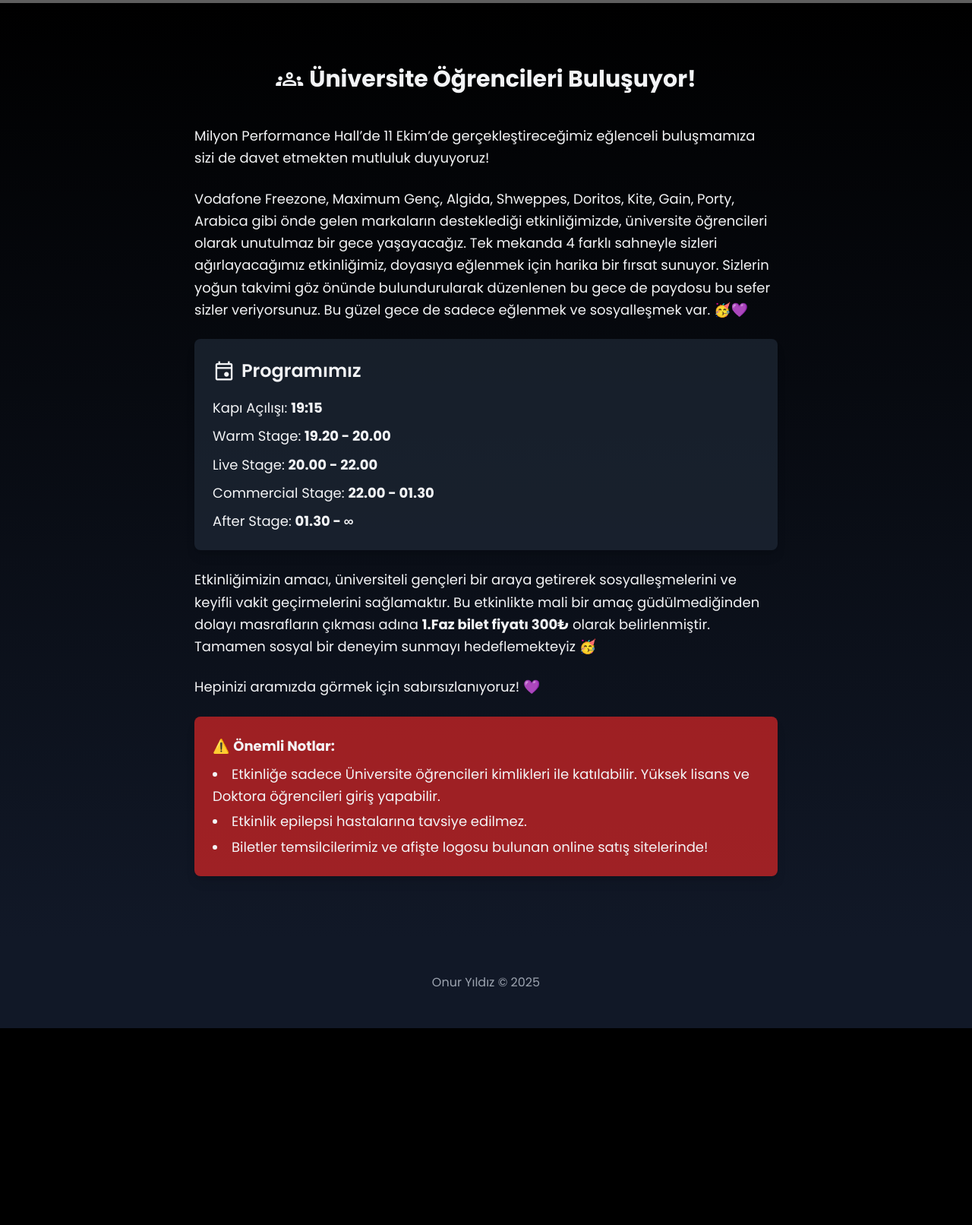
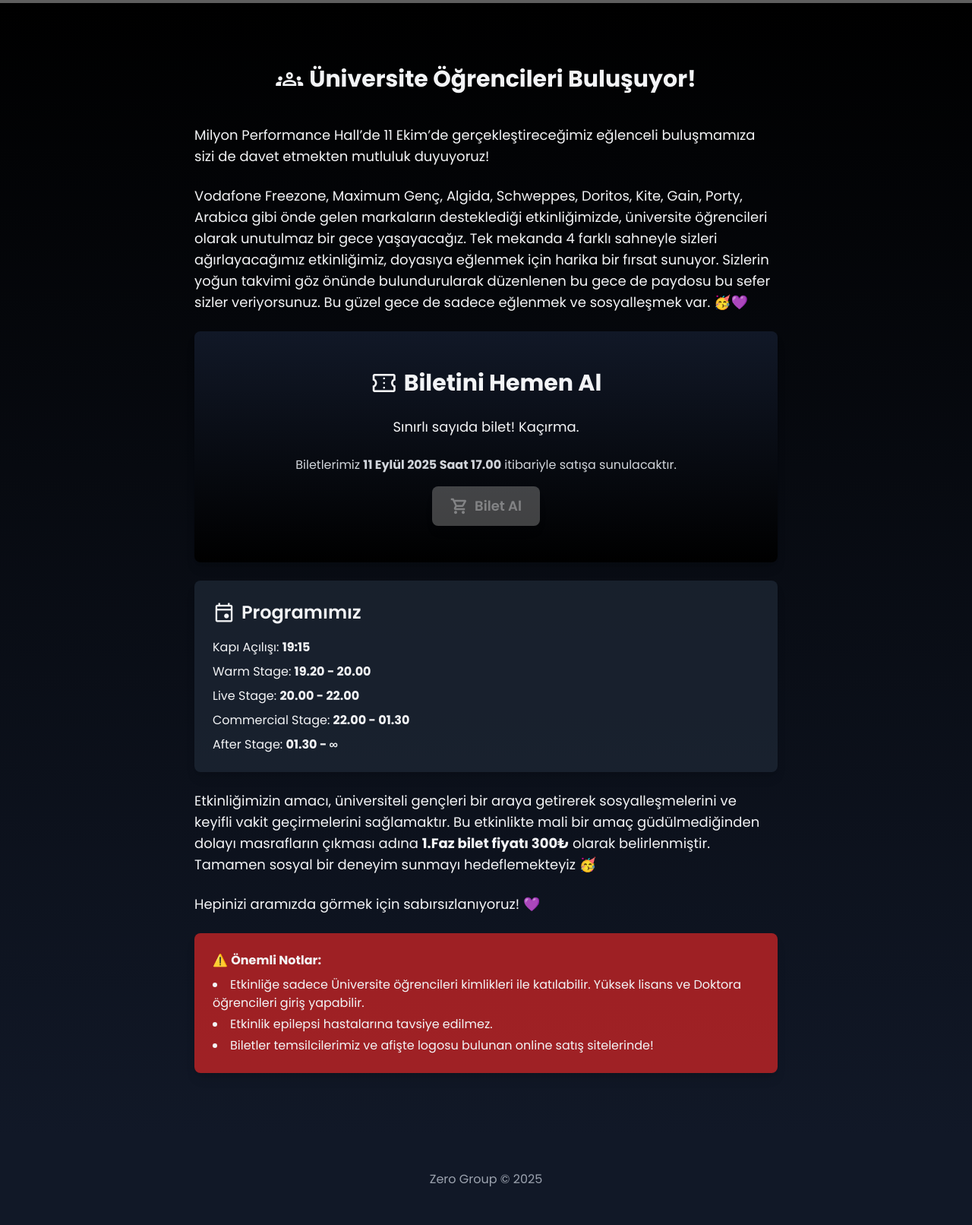
Before and after one commit to CAPELLAX02/parti-websitesi, a plain HTML site: page index.html in a window 1280 px wide. Shown: the part 796-2408 px from the top of the page at 76% size. Before the commit the page ends 2149 px from the top, so only its background shows below. Drawn offline with nearby package versions, Linux system fonts and the light colour scheme; grey boxes are pictures that could not be loaded.

Commit message:
Test button with timer.

```diff
--- a/index.html
+++ b/index.html
@@ -7,15 +7,13 @@
   <script src="https://cdn.tailwindcss.com"></script>
 
   <link href="https://fonts.googleapis.com/css2?family=Poppins:wght@400;600;700&display=swap" rel="stylesheet">
-
   <link rel="stylesheet" href="https://fonts.googleapis.com/css2?family=Material+Symbols+Outlined" />
 
   <style>
     body {
       font-family: 'Poppins', sans-serif;
-      scroll-behavior: smooth; /* smooth scroll */
+      scroll-behavior: smooth;
     }
-    /* Parallax efekt */
     .parallax {
       background-image: url('image-wide.jpg');
       height: 100vh;
@@ -26,55 +24,98 @@
       position: relative;
     }
     @media (max-width: 900px) {
-    .parallax {
-      background-image: url('image.png');
-      background-size: cover;  /* mobilde tam ekran kaplasın */
-      background-attachment: scroll; /* performans için */
+      .parallax {
+        background-image: url('image.png');
+        background-size: cover;
+        background-attachment: scroll;
+      }
     }
-  }
   </style>
 </head>
-<body class="bg-black text-gray-100">
+<body class="bg-black text-gray-100"> <!-- text-justify ? -->
 
-  <!-- Header -->
   <header id="mainHeader" class="fixed top-0 left-0 w-full z-50 transition-all duration-300 bg-black/40 backdrop-blur-md">
     <div class="max-w-6xl mx-auto px-6 py-3 flex justify-center items-center">
-      <h1 class="text-xl md:text-2xl font-bold text-white transition-colors duration-300 text-center">
+      <h1 class="text-base sm:text-lg md:text-xl lg:text-2xl font-bold text-white transition-colors duration-300 text-center truncate">
         Büyük Üniversite Öğrencileri Buluşması 4
       </h1>
     </div>
   </header>
 
-  <!-- Hero Section -->
   <section class="parallax flex items-center justify-center relative">
     <div class="absolute inset-0 bg-black/40"></div>
     <div class="relative text-center text-white z-10 w-full">
-      <!-- <h2 class="text-4xl md:text-6xl font-bold mb-4 drop-shadow-lg">Milyon Performance Hall</h2>
-      <p class="text-lg md:text-xl mb-10">11 Ekim | Ankara</p> -->
-      <a href="#details"
-         class="absolute bottom-6 left-1/2 transform -translate-x-1/2 animate-bounce inline-flex items-center justify-center w-14 h-14 rounded-full bg-white/20 hover:bg-white/30 transition duration-200">
-        <span class="material-symbols-outlined text-4xl">expand_circle_down</span>
-      </a>
+      <!-- <a href="#details"
+         class="absolute bottom-6 left-1/2 transform -translate-x-1/2 animate-bounce inline-flex items-center justify-center w-12 h-12 md:w-14 md:h-14 rounded-full bg-white/20 hover:bg-white/30 transition duration-200">
+        <span class="material-symbols-outlined text-3xl md:text-4xl">expand_circle_down</span>
+      </a> -->
     </div>
   </section>
 
-  <!-- Etkinlik Detayları -->
   <section id="details" class="py-20 px-6 bg-gradient-to-b from-black to-gray-900">
-    <div class="flex justify-center items-center mb-10">
-      <span class="material-symbols-outlined text-4xl mr-2">groups</span>
-      <h2 class="text-3xl font-bold">Üniversite Öğrencileri Buluşuyor!</h2>
+    <div class="flex flex-col md:flex-row justify-center items-center mb-10 text-center md:text-left">
+      <span class="material-symbols-outlined text-3xl md:text-4xl mb-2 md:mb-0 md:mr-2">groups</span>
+      <h2 class="text-2xl md:text-3xl font-bold">Üniversite Öğrencileri Buluşuyor!</h2>
     </div>
 
-    <div class="max-w-3xl mx-auto text-lg space-y-6 leading-relaxed">
+    <div class="max-w-3xl mx-auto text-base md:text-lg space-y-6 leading-relaxed">
       <p>Milyon Performance Hall’de 11 Ekim’de gerçekleştireceğimiz eğlenceli buluşmamıza sizi de davet etmekten mutluluk duyuyoruz!</p>
 
-      <p>Vodafone Freezone, Maximum Genç, Algida, Shweppes, Doritos, Kite, Gain, Porty, Arabica gibi önde gelen markaların desteklediği etkinliğimizde, üniversite öğrencileri olarak unutulmaz bir gece yaşayacağız. Tek mekanda 4 farklı sahneyle sizleri ağırlayacağımız etkinliğimiz, doyasıya eğlenmek için harika bir fırsat sunuyor. Sizlerin yoğun takvimi göz önünde bulundurularak düzenlenen bu gece de paydosu bu sefer sizler veriyorsunuz. Bu güzel gece de sadece eğlenmek ve sosyalleşmek var. 🥳💜</p>
+      <p>Vodafone Freezone, Maximum Genç, Algida, Schweppes, Doritos, Kite, Gain, Porty, Arabica gibi önde gelen markaların desteklediği etkinliğimizde, üniversite öğrencileri olarak unutulmaz bir gece yaşayacağız. Tek mekanda 4 farklı sahneyle sizleri ağırlayacağımız etkinliğimiz, doyasıya eğlenmek için harika bir fırsat sunuyor. Sizlerin yoğun takvimi göz önünde bulundurularak düzenlenen bu gece de paydosu bu sefer sizler veriyorsunuz. Bu güzel gece de sadece eğlenmek ve sosyalleşmek var. 🥳💜</p>
+
+      <section id="ticket" class="py-12 px-6 text-center bg-gradient-to-b from-gray-900 to-black rounded-lg shadow-lg">
+        <div class="flex flex-col md:flex-row justify-center items-center mb-6">
+          <span class="material-symbols-outlined text-3xl md:text-4xl mb-2 md:mb-0 md:mr-2">confirmation_number</span>
+          <h2 class="text-2xl md:text-3xl font-bold">Biletini Hemen Al</h2>
+        </div>
+        <p class="mb-6 text-base md:text-lg">Sınırlı sayıda bilet! Kaçırma.</p>
+        <p class="mb-4 text-sm md:text-base text-gray-300">
+          Biletlerimiz <strong>11 Eylül 2025 Saat 17.00</strong> itibariyle satışa sunulacaktır.
+        </p>
+
+        <!-- ZAMANA BAĞLI AKTİFLEŞEN BİLET BUTONU -->
+        <a id="ticketBtn" href="https://biletinial.com/tr-tr" target="_blank"
+          class="inline-flex items-center px-6 py-3 rounded-lg shadow-lg text-lg font-semibold transition transform hover:scale-105"
+          style="pointer-events: none; opacity: 0.5; background: gray; color: white;">
+          <span class="material-symbols-outlined mr-2 font-semibold">shopping_cart</span>
+          Bilet Al
+        </a>
+
+        <script>
+          // Test için 10 Eylül 2025, 20:40 Türkiye saati (UTC 17:40)
+          const targetDate = new Date("2025-09-10T17:40:00Z");
+
+          const ticketBtn = document.getElementById("ticketBtn");
+
+          function checkButtonStatus() {
+            const now = new Date();
+            if (now >= targetDate) {
+              ticketBtn.style.pointerEvents = "auto";
+              ticketBtn.style.opacity = "1";
+              ticketBtn.style.background = "#fbe31c";
+              ticketBtn.style.color = "black";
+            } else {
+              ticketBtn.style.pointerEvents = "none";
+              ticketBtn.style.opacity = "0.5";
+              ticketBtn.style.background = "gray";
+              ticketBtn.style.color = "white";
+            }
+          }
+
+          // İlk kontrol
+          checkButtonStatus();
+          // Her 10 saniyede bir kontrol (test için daha hızlı)
+          setInterval(checkButtonStatus, 10000);
+        </script>
+        <!-- ZAMANA BAĞLI AKTİFLEŞEN BİLET BUTONU - KOD SONU -->
+
+      </section>
 
       <div class="bg-gray-800/70 p-6 rounded-lg shadow-lg">
-        <h3 class="text-2xl font-semibold mb-4 flex items-center">
-          <span class="material-symbols-outlined text-3xl mr-2">event</span> Programımız
+        <h3 class="text-xl md:text-2xl font-semibold mb-4 flex flex-col md:flex-row items-center">
+          <span class="material-symbols-outlined text-2xl md:text-3xl mb-2 md:mb-0 md:mr-2">event</span> Programımız
         </h3>
-        <ul class="space-y-2">
+        <ul class="space-y-2 text-sm md:text-base">
           <li>Kapı Açılışı: <strong>19:15</strong></li>
           <li>Warm Stage: <strong>19.20 - 20.00</strong></li>
           <li>Live Stage: <strong>20.00 - 22.00</strong></li>
@@ -87,7 +128,7 @@
 
       <p>Hepinizi aramızda görmek için sabırsızlanıyoruz! 💜</p>
 
-      <div class="bg-red-600/70 p-6 rounded-lg shadow-lg text-md">
+      <div class="bg-red-600/70 p-6 rounded-lg shadow-lg text-sm md:text-base">
         <p class="mb-2">⚠️ <strong>Önemli Notlar:</strong></p>
         <ul class="list-disc list-inside space-y-1">
           <li>Etkinliğe sadece Üniversite öğrencileri kimlikleri ile katılabilir. Yüksek lisans ve Doktora öğrencileri giriş yapabilir.</li>
@@ -98,14 +139,11 @@
     </div>
   </section>
 
-  <!-- Footer -->
-  <footer class="py-12 bg-gray-900 text-center text-gray-400">
-    <p>Onur Yıldız © 2025</p>
+  <footer class="py-12 bg-gray-900 text-center text-gray-400 text-sm md:text-base">
+    <p>Zero Group © 2025</p>
   </footer>
 
-  <!-- Scroll Script -->
   <script>
-    // Header scroll effect
     document.addEventListener("scroll", () => {
       const header = document.getElementById("mainHeader");
       if (window.scrollY > 50) {
@@ -121,7 +159,6 @@
       }
     });
 
-    // Smooth scroll for details link
     document.querySelectorAll('a[href^="#"]').forEach(anchor => {
       anchor.addEventListener("click", function (e) {
         e.preventDefault();
@@ -133,6 +170,4 @@
   </script>
 
 </body>
-
-
 </html>
```
